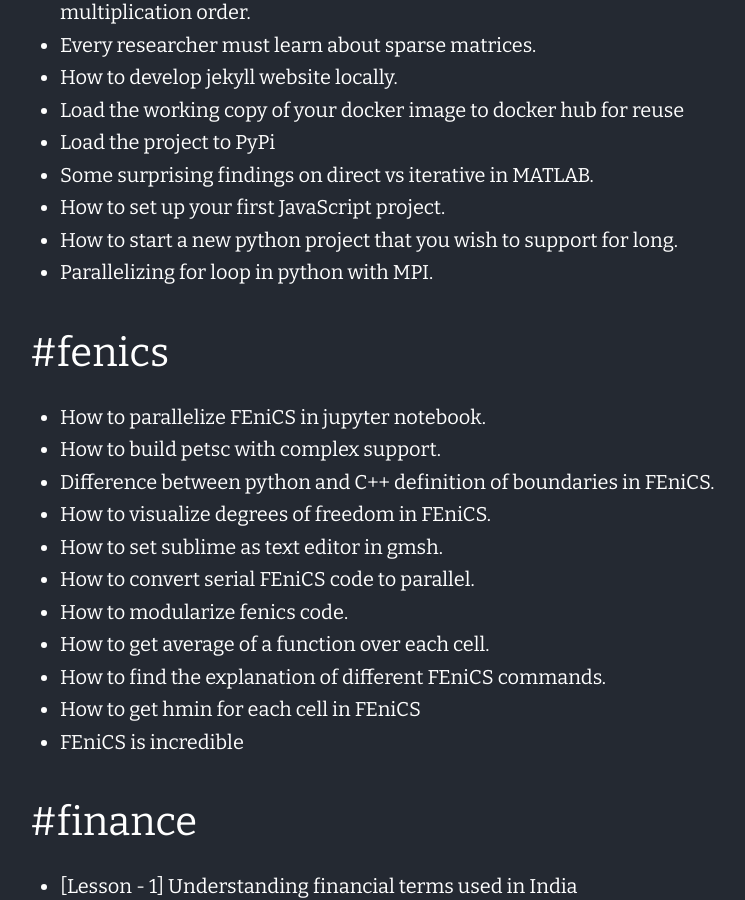
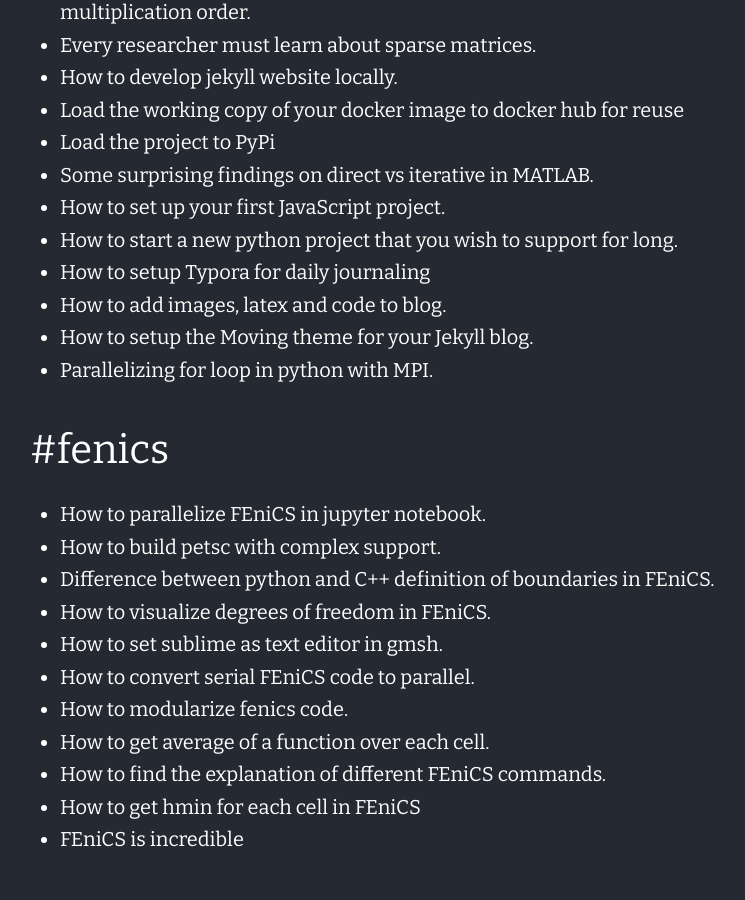
Before and after one commit to iitrabhi/iitrabhi.github.io, a Jekyll site: the page built from tags.html, in a window 1280 px wide and 900 px high, scrolled down 670 px. Shown: the whole window, without its empty margins (230-975 px from the left). Built offline with Jekyll 4.4.1, drawn with Linux system fonts in a browser that asks for light colours; some of the changed text lies outside the part shown.

Commit message:
update tags

```diff
--- a/_posts/2020/2020-11-21-how-to-website.md
+++ b/_posts/2020/2020-11-21-how-to-website.md
@@ -2,7 +2,7 @@
 layout: post
 title: "How to setup the Moving theme for your Jekyll blog."
 tag:
-  - misc
+  - code
 ---
 
 Github pages is a very simple way to convert your markdown files into static website. The workflow to publish your pages to the web is similar to the way we push our code to Github. That's why, once setup, we can work locally on our laptop in markdown and then push the code to Github, all the formatting will be taken care by the theme. Getting started with Github pages is quite simple, we have to just follow the simple steps written here:
--- a/_posts/2020/2020-11-22-add-formula-images.md
+++ b/_posts/2020/2020-11-22-add-formula-images.md
@@ -2,7 +2,7 @@
 layout: post
 title: "How to add images, latex and code to blog."
 tag:
-  -  misc
+  -  code
 typora-root-url: ../../../website
 ---
 On a daily basis there are only three things that I have to put in my notes. My understanding of the research in well formatted text which I can easily write in markdown. The next important thing is to add latex based formulas. This is by default supported in markdown as well as Jekyll. Thus we can directly write what ever formula we wish to write inside double dollars and that will get parsed as latex formula:
--- a/_posts/2021/2021-01-05-setup-Typora.md
+++ b/_posts/2021/2021-01-05-setup-Typora.md
@@ -2,7 +2,7 @@
 layout: post
 title: "How to setup Typora for daily journaling"
 tag:
-  - misc
+  - code
 typora-root-url: ../../../website
 ---
 
```
